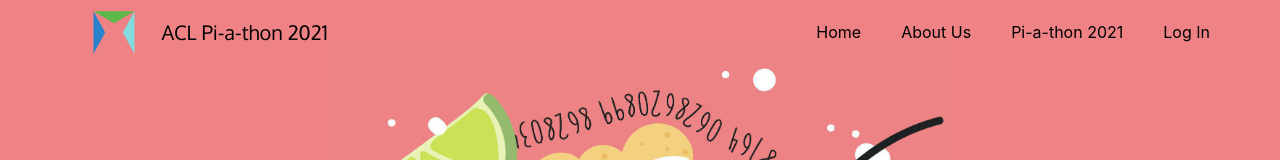
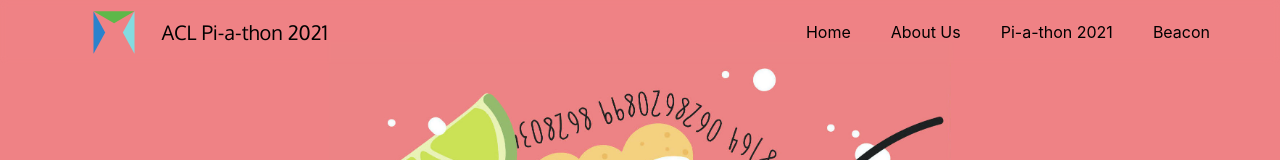
Before and after one commit to ooys/ACL-secret-math-society, a Next.js app: page /piathon in a window 1280 px wide. Shown: the top 160 px of the page. Built offline with nearby package versions, Linux system fonts and the light colour scheme; no server answers.

Commit message:
Route to Beacon
Was partially bad, but better now.

```diff
--- a/components/Navbar.js
+++ b/components/Navbar.js
@@ -71,9 +71,10 @@ function Navbar({ title, className, id }) {
                         </a>
                         <a
                             className="navbar-item is-hoverable"
-                            // onClick={() => router.push("/dev")}
-                        >
-                            Log In
+                            onClick={() =>
+                                router.push("https://smsbeacon.vercel.app")
+                            }>
+                            Beacon
                         </a>
                     </div>
                 </div>
```
